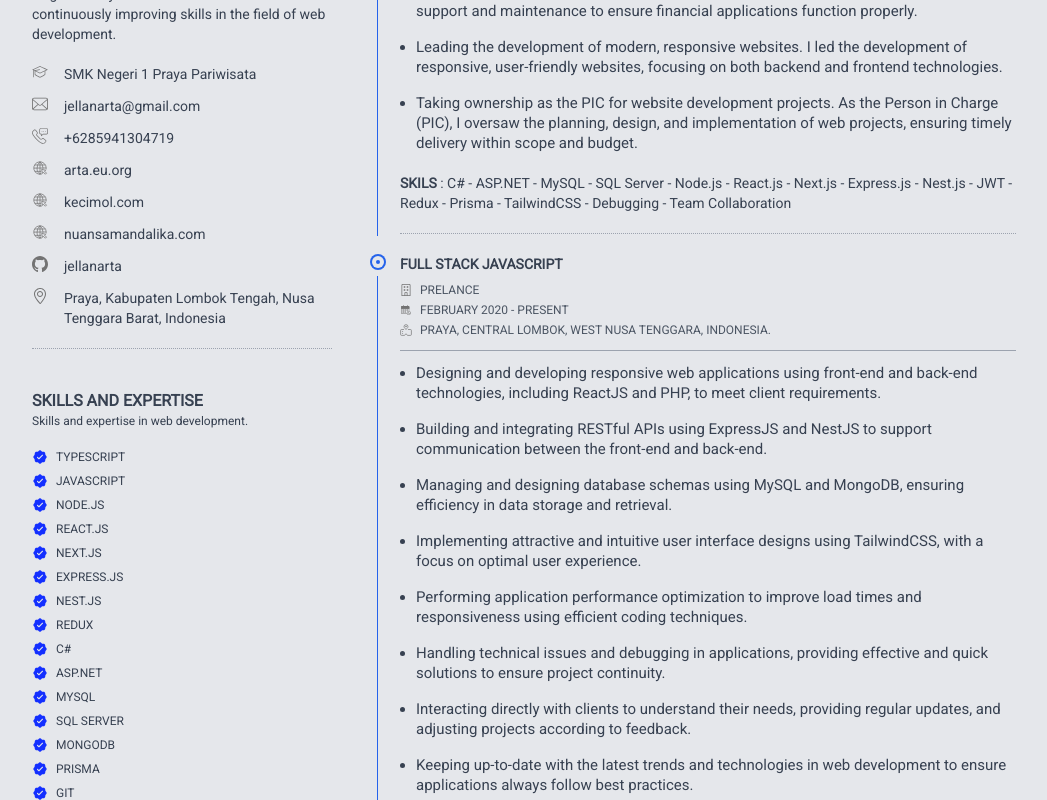
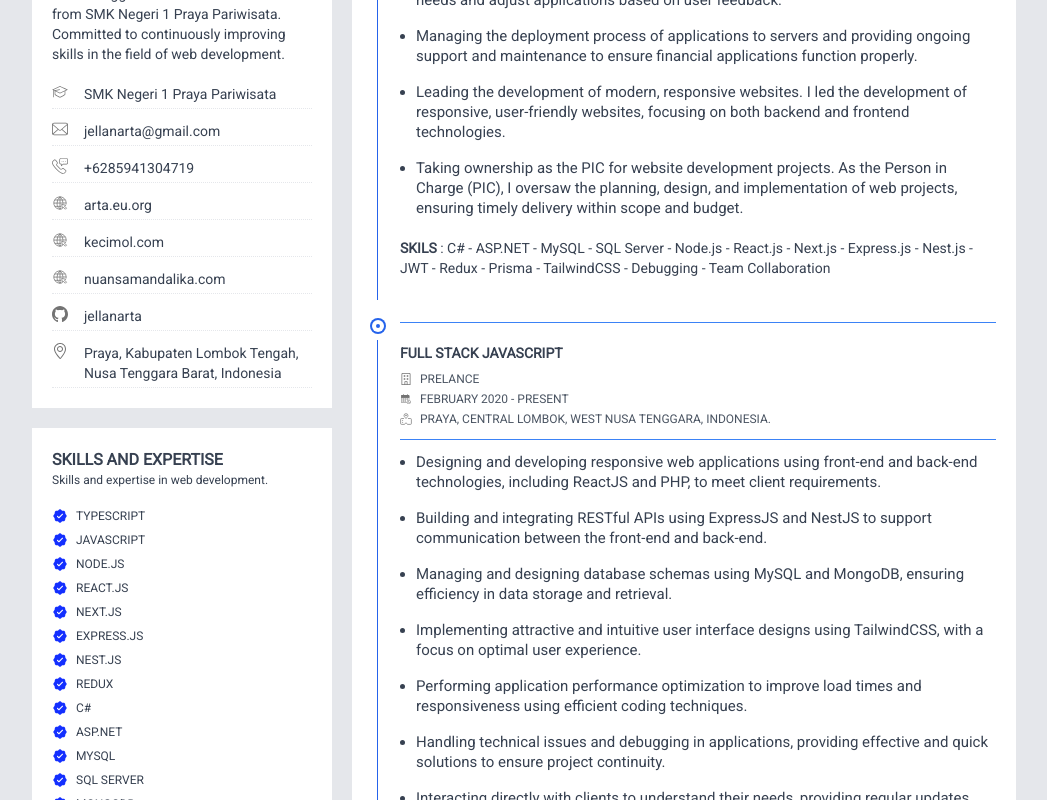
Before and after one commit to jellanarta/portofolio, a Next.js app: page / in a window 1280 px wide. Shown: the part 1380-2180 px from the top of the page, without its empty margins (116-1163 px from the left). Built offline with nearby package versions, Linux system fonts and the light colour scheme.

Commit message:
menambahkan backgriund dan sosial media linked

```diff
--- a/src/app/components/detailprofil.tsx
+++ b/src/app/components/detailprofil.tsx
@@ -2,7 +2,7 @@ import Image from "next/image";
 
 export default function Detailprofil() {
     return (
-        <div className="grid grid-cols-1 pb-5 border-b border-dotted border-gray-400 dark:border-gray-500" id="profil">
+        <div className="grid grid-cols-1 pb-5 bg-white dark:bg-gray-700 p-5 " id="profil">
             <div className="text-base font-semibold uppercase">
                 <h1>
                     PERSONAL PROFILE
@@ -45,7 +45,7 @@ export default function Detailprofil() {
 }
 function Lebihlengkap({ ikon, teks }: { ikon: string, teks: string }) {
     return (
-        <div className="grid grid-cols-[auto,1fr] gap-4 items-start">
+        <div className="grid grid-cols-[auto,1fr] border-b border-dotted border-gray-200 pb-1 gap-4 items-start">
             <div className="w-4 h-4">
                 <Image
                     src={`/${ikon}.svg`}
--- a/src/app/components/lokasimaps.tsx
+++ b/src/app/components/lokasimaps.tsx
@@ -1,6 +1,6 @@
 export default function Lokasimaps() {
     return (
-        <div className="pb-5" id="maps">
+        <div className="pb-5 bg-white p-5 dark:bg-gray-700" id="maps">
             <div>
                 <div className="text-base font-semibold uppercase">
                     LOCATION ON GOOGLE MAPS
--- a/src/app/components/pengalamankerja.tsx
+++ b/src/app/components/pengalamankerja.tsx
@@ -3,7 +3,7 @@ import Image from "next/image";
 
 export default function Pengalamankerja() {
   return (
-    <div className="pb-5" id="pengalaman">
+    <div className="pb-5 bg-white p-5 dark:bg-gray-700" id="pengalaman">
       <div>
         <div className="text-base font-semibold uppercase">WORK EXPERIENCE</div>
       </div>
@@ -25,11 +25,11 @@ function Cardpengalaman({ data }: { data: WorkExperience }) {
         </div>
         <div className="h border-l border-blue-600 ml-[5px]" />
       </div>
-      <div className="border-b border-gray-400 border-dotted pb-5">
-        <div className="text-sm uppercase font-semibold mb-2">
+      <div className=" pb-5">
+        <div className="text-sm border-t mt-1 pt-5 border-blue-500  uppercase font-semibold mb-2">
           {data.profession}
         </div>
-        <div className="grid grid-cols-1 gap-1 border-b border-gray-400 pb-3">
+        <div className="grid grid-cols-1 gap-1 border-b  border-blue-500 pb-3">
           <div className="grid grid-cols-[auto,1fr] gap-2 items-center">
             <div className="w-3 h-3">
               <Image
--- a/src/app/components/profiluser.tsx
+++ b/src/app/components/profiluser.tsx
@@ -27,9 +27,10 @@ export default function Profiluser() {
                 </h2>
             </div>
             <div className="flex justify-center gap-5">
+                <Membuatsosmed ikon="github" username="jellanarta" />
+                <Membuatsosmed ikon="linkedin" username="in/jellanarta" />
+                <Membuatsosmed ikon="instagram" username="jellanarta" />
                 <Membuatsosmed ikon="facebook" username="jellanarta.id" />
-                <Membuatsosmed ikon="instagram" username="jellanarta" />
-                <Membuatsosmed ikon="github" username="jellanarta" />
                 <Membuatsosmed ikon="tiktok" username="@jellanarta" />
             </div>
         </div>
--- a/src/app/components/skilldankeahlian.tsx
+++ b/src/app/components/skilldankeahlian.tsx
@@ -2,7 +2,7 @@ import { skils } from '@/lib/skils'
 import Image from 'next/image'
 export default function Skilldankeahlian() {
     return (
-        <div className="pb-5 border-b border-gray-400 border-dotted dark:border-gray-500 md:border-b-0" id='skill'>
+        <div className="pb-5 bg-white dark:bg-gray-700 p-5 " id='skill'>
             <div>
                 <div className="text-base font-semibold uppercase">
                     SKILLS AND EXPERTISE
--- a/src/app/page.tsx
+++ b/src/app/page.tsx
@@ -12,9 +12,9 @@ export default function Page() {
     <Pagecontent>
       <Jumbotron />
       <Layanan />
-      <div className="grid grid-cols-1 gap-8 md:grid-cols-[300px,auto] p-5 max-w-5xl mx-auto mt-5 md:gap-10">
+      <div className="grid grid-cols-1 gap-5 md:grid-cols-[300px,auto] p-5 max-w-5xl mx-auto mt-5 md:gap-5">
         <div>
-          <div className="grid grid-cols-1 gap-10">
+          <div className="grid grid-cols-1 gap-5">
             <div className="block md:hidden">
           <Pengalamankerja />
             </div>
@@ -23,7 +23,7 @@ export default function Page() {
           </div>
         </div>
         <div>
-          <div className="grid grid-cols-1 gap-10">
+          <div className="grid grid-cols-1 gap-5">
             <div className="hidden md:block">
             <Pengalamankerja />
             </div>
```
Also changed, not shown: public/sosmed/linkedin.svg (added).
